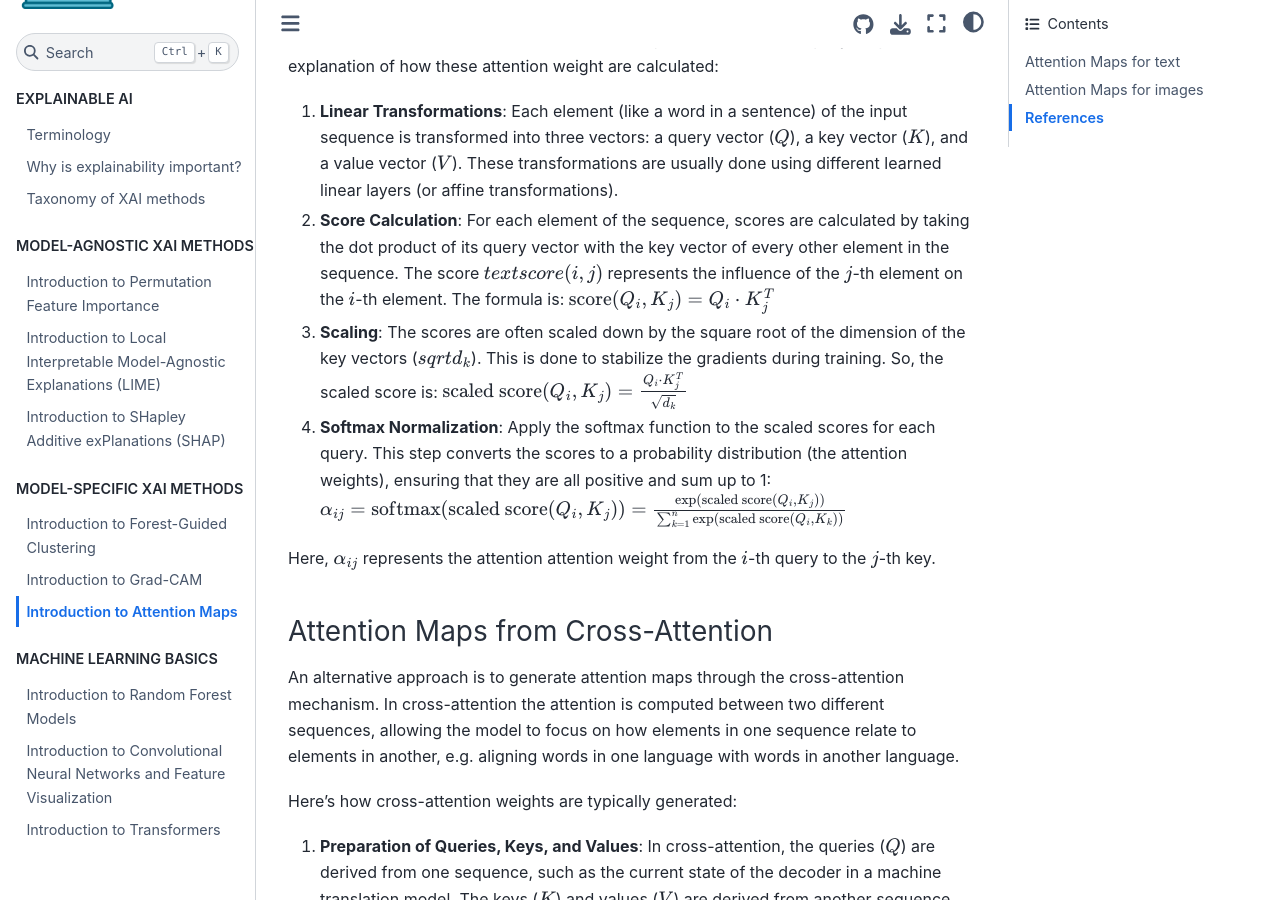
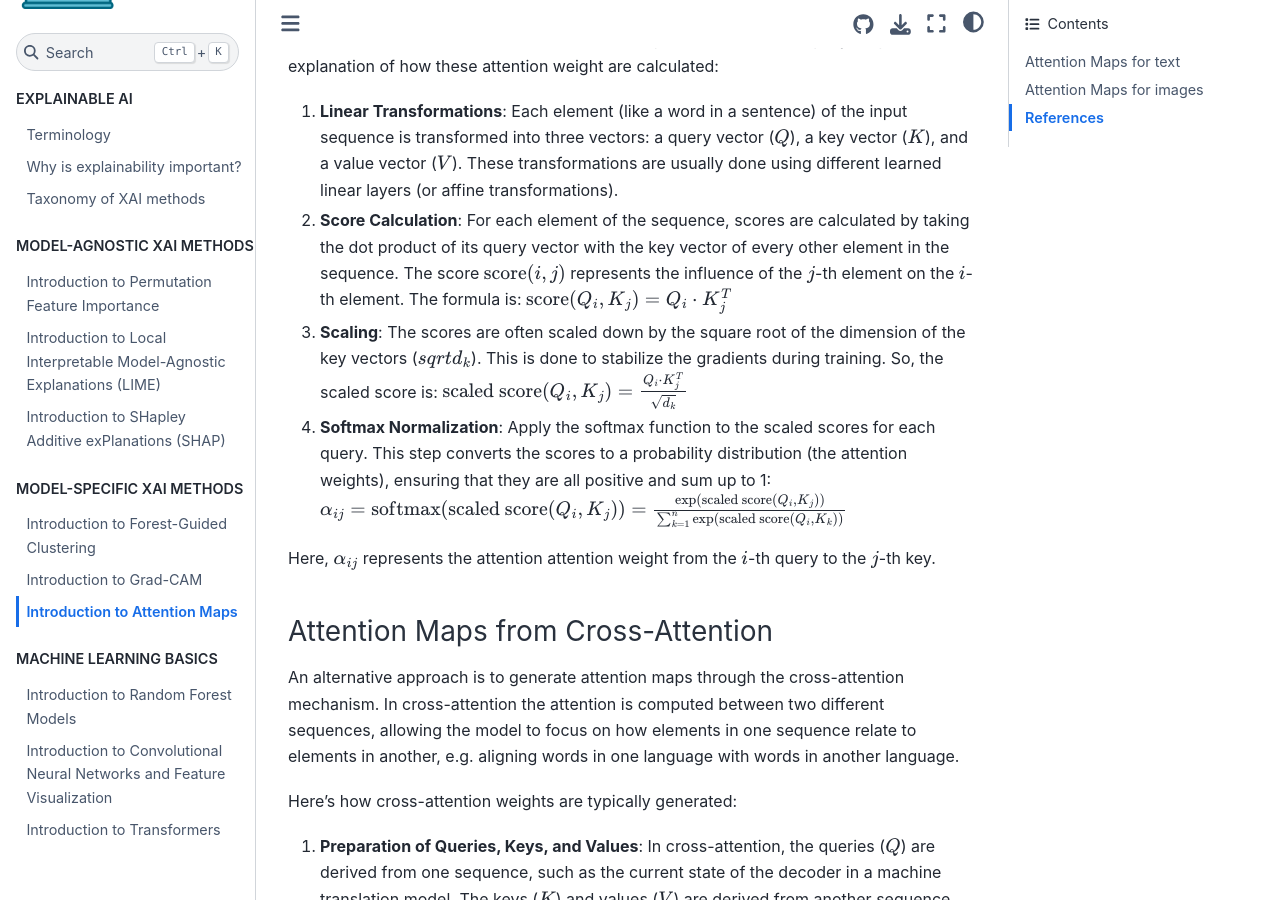
Before and after one commit to HelmholtzAI-Consultants-Munich/XAI-Tutorials, a Sphinx documentation site: the page built from docs/source/_model_specific_xai/am.rst, in a window 1280 px wide and 900 px high, scrolled down 1349 px. Built offline with Sphinx 7.4.7 and the Sphinx Book theme 1.1.4, drawn with Linux system fonts in a browser that asks for light colours; some of the changed lines change nothing that is shown.

Commit message:
add content for attention maps

```diff
--- a/docs/source/_model_specific_xai/am.rst
+++ b/docs/source/_model_specific_xai/am.rst
@@ -33,7 +33,7 @@
 
 1. **Linear Transformations**: Each element (like a word in a sentence) of the input sequence is transformed into three vectors: a query vector ($ Q$), a key vector ($ K$), and a value vector ($ V$). These transformations are usually done using different learned linear layers (or affine transformations).
 
-2. **Score Calculation**: For each element of the sequence, scores are calculated by taking the dot product of its query vector with the key vector of every other element in the sequence. The score $ \text{score}(i, j)$ represents the influence of the $ j$-th element on the $ i$-th element. The formula is: :math:`\text{score}(Q_i, K_j) = Q_i \cdot K_j^T`
+2. **Score Calculation**: For each element of the sequence, scores are calculated by taking the dot product of its query vector with the key vector of every other element in the sequence. The score :math:`\text{score}(i, j)` represents the influence of the $ j$-th element on the $ i$-th element. The formula is: :math:`\text{score}(Q_i, K_j) = Q_i \cdot K_j^T`
 
 3. **Scaling**: The scores are often scaled down by the square root of the dimension of the key vectors ($ \sqrt{d_k}$). This is done to stabilize the gradients during training. So, the scaled score is: :math:`\text{scaled score}(Q_i, K_j) = \frac{Q_i \cdot K_j^T}{\sqrt{d_k}}`
 
@@ -71,6 +71,7 @@
 
 .. figure:: ../_figures/am.png
 
+
 References
 ------------
 - **ViT paper:** Kolesnikov, A., Dosovitskiy, A., Weissenborn, D., `An Image is Worth 16x16 Words: Transformers for Image Recognition at Scale. <https://openreview.net/forum?id=YicbFdNTTy>`_ ICLR. 2021
```
